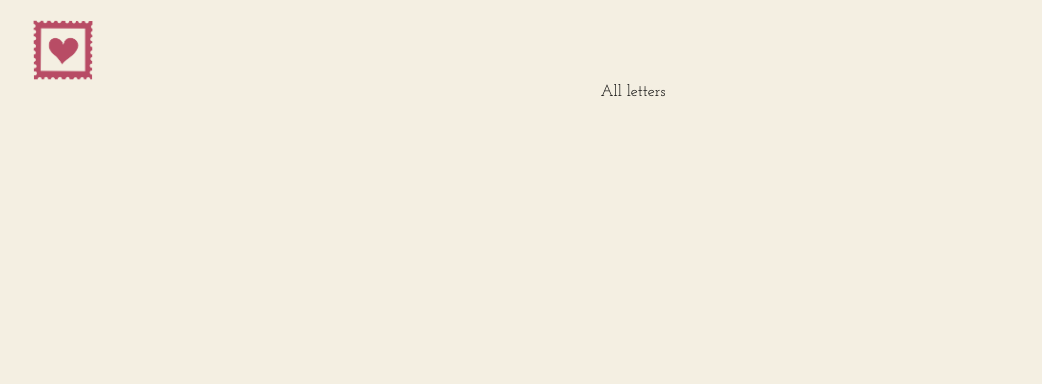
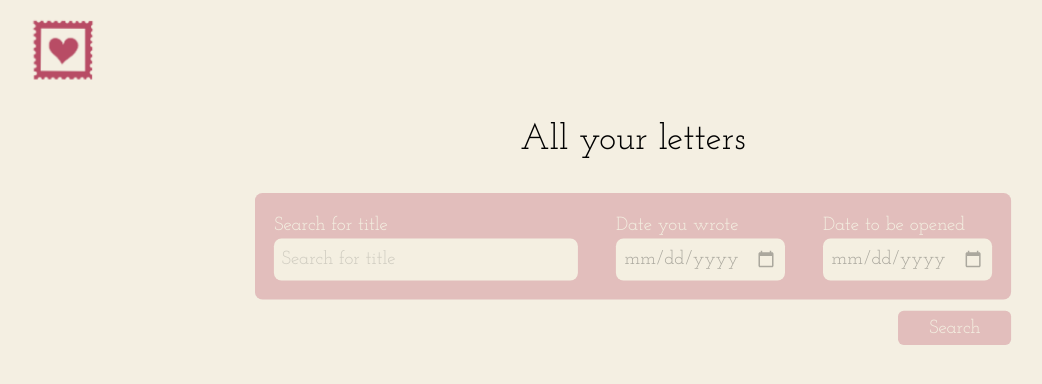
Before and after one commit to maryannintech/sincerely-me, a React (Vite) app: page /app/all-letters in a window 1280 px wide. Shown: the top 384 px of the page, without its empty margins (7-1049 px from the left). Built offline with nearby package versions, Linux system fonts and the light colour scheme; some icons are missing.

Commit message:
feat: implement search functionality in AllLetters component

```diff
--- a/src/pages/AllLetters.jsx
+++ b/src/pages/AllLetters.jsx
@@ -1,7 +1,76 @@
+import { useState } from "react";
+
 export function AllLetters() {
+  document.title = "All Letters - Sincerely, Me";
+  const [showSearch, setShowSearch] = useState(false);
   return (
-    <>
-    <h1 className="text-center">All letters</h1>
-    </>
+    <div className="sm:p-10 px-4 select-none">
+      <p className="text-center text-2xl sm:text-4xl soft-popup">
+        All your letters
+      </p>
+      <div>
+        <div className=" sm:hidden text-3xl text-center  w-fit m-auto px-3 text-[var(--primary-color)]">
+          <button onClick={() => setShowSearch(!showSearch)}>
+            <i className="bx  bx-menu-search"></i>
+          </button>
+        </div>
+        <div
+          className={`w-fit mx-auto sm:flex flex-col ${
+            showSearch ? "block" : "hidden"
+          } soft-popup`}
+        >
+          <form className="px-5 py-5  sm:mt-5 flex flex-wrap rounded-lg justify-center items-center bg-[var(--primary-color)] w-fit mx-auto gap-3 sm:gap-10">
+            <div>
+              <label
+                htmlFor="search-title"
+                className="text-[var(--cream-color)] text-lg sm:text-xl"
+              >
+                Search for title
+                <input
+                  required
+                  type="text"
+                  placeholder="Search for title"
+                  className="block text-black bg-[var(--cream-color)] p-2 rounded-lg sm:w-80"
+                />
+              </label>
+            </div>
+            <div>
+              <label
+                htmlFor="date-written"
+                className="text-[var(--cream-color)] text-lg sm:text-xl"
+              >
+                Date you wrote
+                <input
+                  type="date"
+                  id="date-written"
+                  className="block text-black bg-[var(--cream-color)] p-2 rounded-lg "
+                />
+              </label>
+            </div>
+            <div>
+              <label
+                htmlFor="date-open"
+                className="text-[var(--cream-color)] text-lg sm:text-xl"
+              >
+                Date to be opened
+                <input
+                  type="date"
+                  id="date-open"
+                  className="block text-black bg-[var(--cream-color)] p-2 rounded-lg "
+                />
+              </label>
+            </div>
+          </form>
+          <div className="flex justify-end">
+            <button
+              type="submit"
+              className="bg-[var(--primary-color)] text-[var(--cream-color)] py-1 mt-3 px-6 sm:px-8 rounded-md sm:text-xl hover:bg-[var(--light-pink)] transition-colors duration-300 "
+            >
+              Search
+            </button>
+          </div>
+        </div>
+      </div>
+    </div>
   );
 }
```
